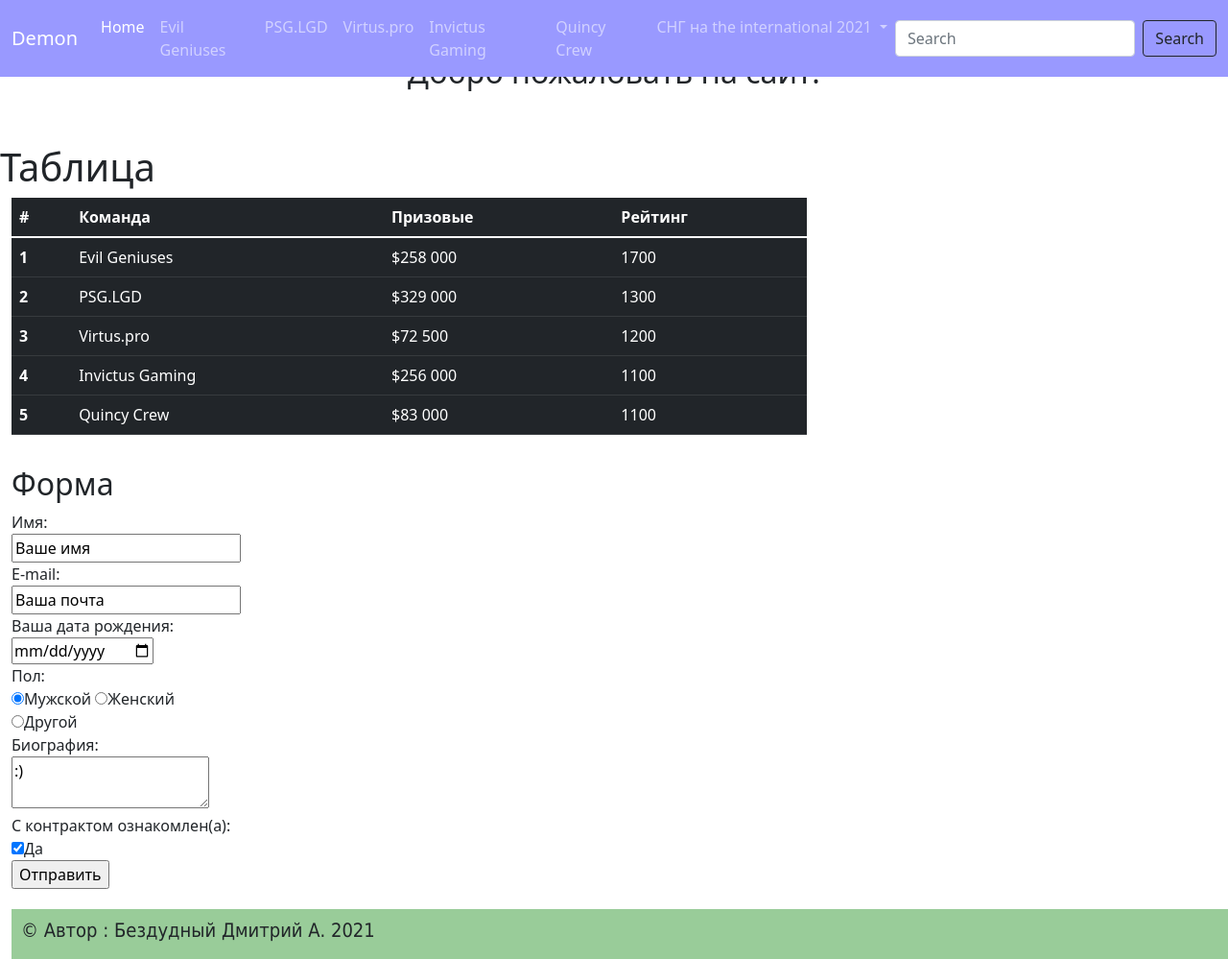
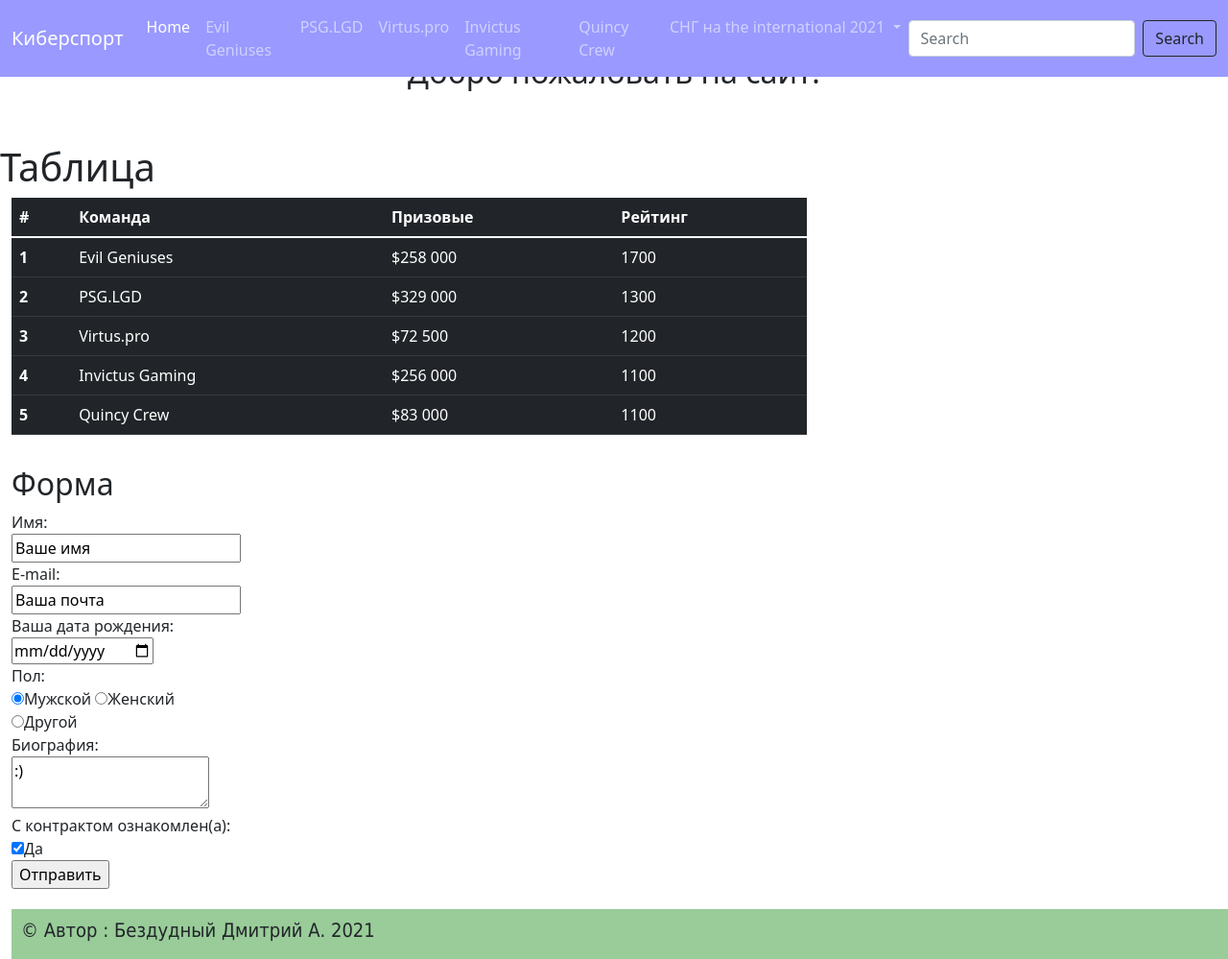
Before and after one commit to s01634523232/dvm4.github.io, a plain HTML site: page index.html in a window 1280 px wide. Shown: the top 999 px of the page at 96% size. Drawn offline with nearby package versions, Linux system fonts and the light colour scheme.

Commit message:
Update index.html

```diff
--- a/index.html
+++ b/index.html
@@ -13,7 +13,7 @@
 <header id="header" class="fixed-top">
 <nav class="navbar navbar-expand-lg navbar-dark" style="background-color:#9999FF;">
 <div class="container-fluid">
-<a hef="#" class="navbar-brand"> Demon</a>
+<a hef="#" class="navbar-brand"> Киберспорт</a>
 <button class="navbar-toggler" type="button" data-bs-toggle="collapse" data-bs-target="#navbarSupportedContent" aria-controls="navbarSupportedContent" aria-expanded="false" aria-lable="Toggle navigation">
 <span class ="navbar-toggler-icon"></span>
 </button>
```
